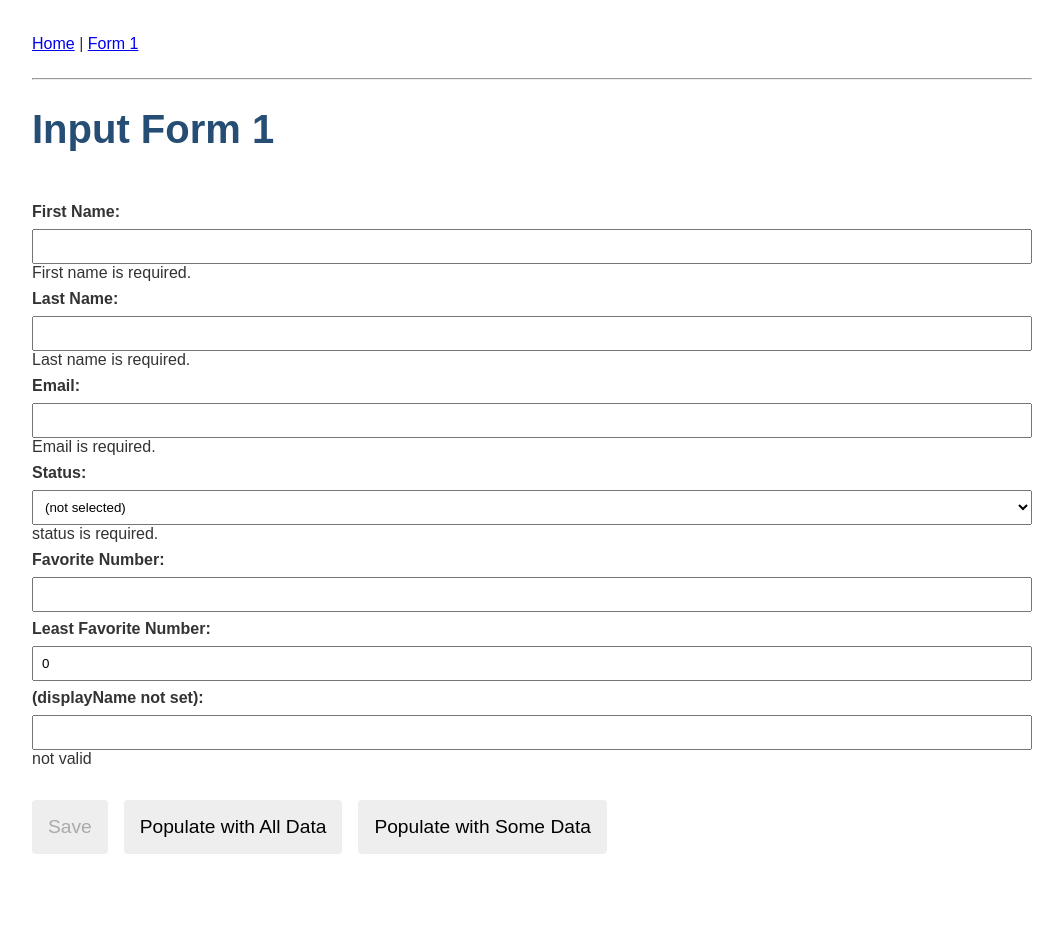
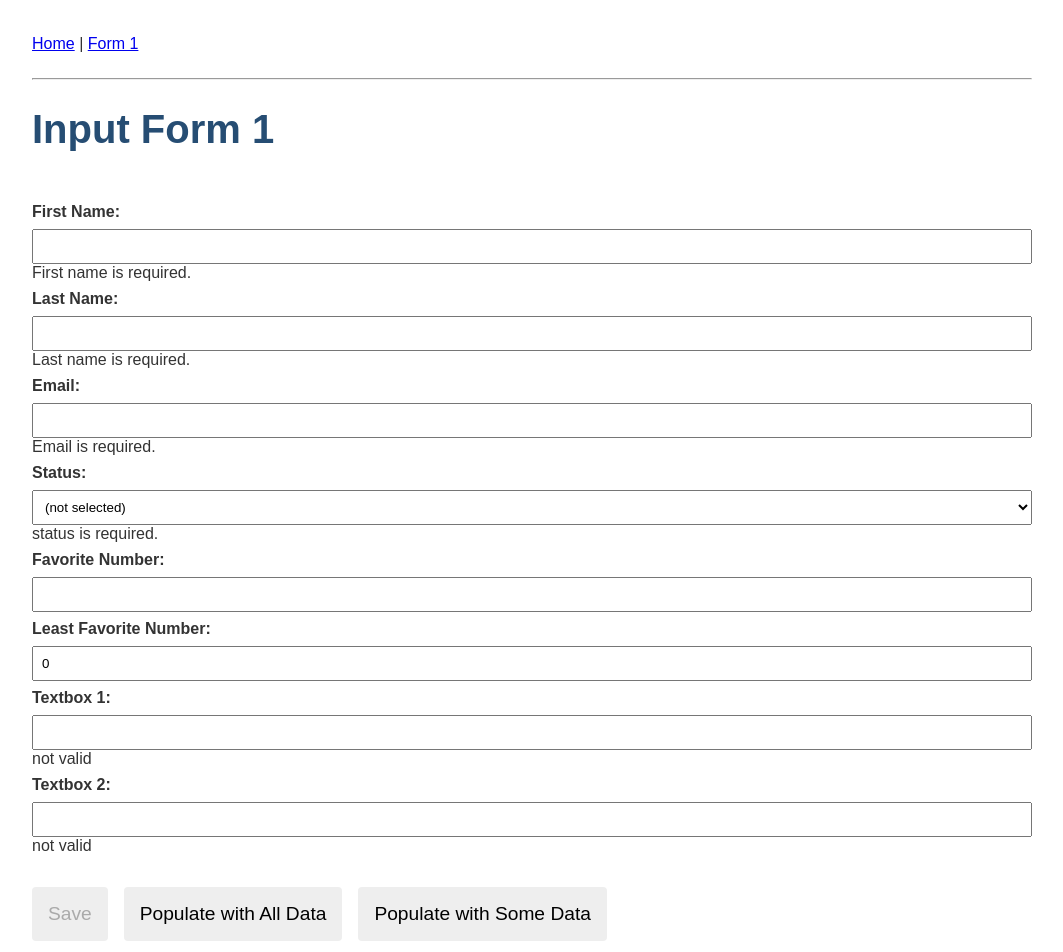
Before and after one commit to benday-inc/AngularChildComponentsWithValidation, an Angular app: page /form1 in a window 1280 px wide. Shown: the top 952 px of the page, without its empty margins (108-1171 px from the left). Before the commit the page ends 902 px from the top, so only its background shows below. Built offline with nearby package versions, Linux system fonts and the light colour scheme.

Commit message:
Added second textbox field

```diff
--- a/src/app/input-form1/input-form1.component.html
+++ b/src/app/input-form1/input-form1.component.html
@@ -35,7 +35,9 @@
     <label for="leastFavoriteNumber">Least Favorite Number: </label>
     <input id="leastFavoriteNumber" type="text" formControlName="leastFavoriteNumber">
 
-    <app-textbox-field [parentForm]="theForm" controlName="textbox1"></app-textbox-field>
+    <app-textbox-field [parentForm]="theForm" controlName="textbox1" displayName="Textbox 1"></app-textbox-field>
+
+    <app-textbox-field [parentForm]="theForm" controlName="textbox2" displayName="Textbox 2"></app-textbox-field>
 
     <p></p>
 
--- a/src/app/input-form1/input-form1.component.ts
+++ b/src/app/input-form1/input-form1.component.ts
@@ -27,6 +27,7 @@ export class InputForm1Component {
       Validators.pattern('^-?[0-9]+(\.[0-9]*)?$')]
     }],
     textbox1: ['', Validators.required],
+    textbox2: ['', Validators.required],
   });
 
 
@@ -54,8 +55,8 @@ export class InputForm1Component {
         status: 'active',
         favoriteNumber: '42',
         leastFavoriteNumber: 13,
-        textbox1: 'Hello, world!'
-
+        textbox1: 'Hello, world!',
+        textbox2: "What's shaking?"
       });
     } else {
       this.theForm?.patchValue({
```
